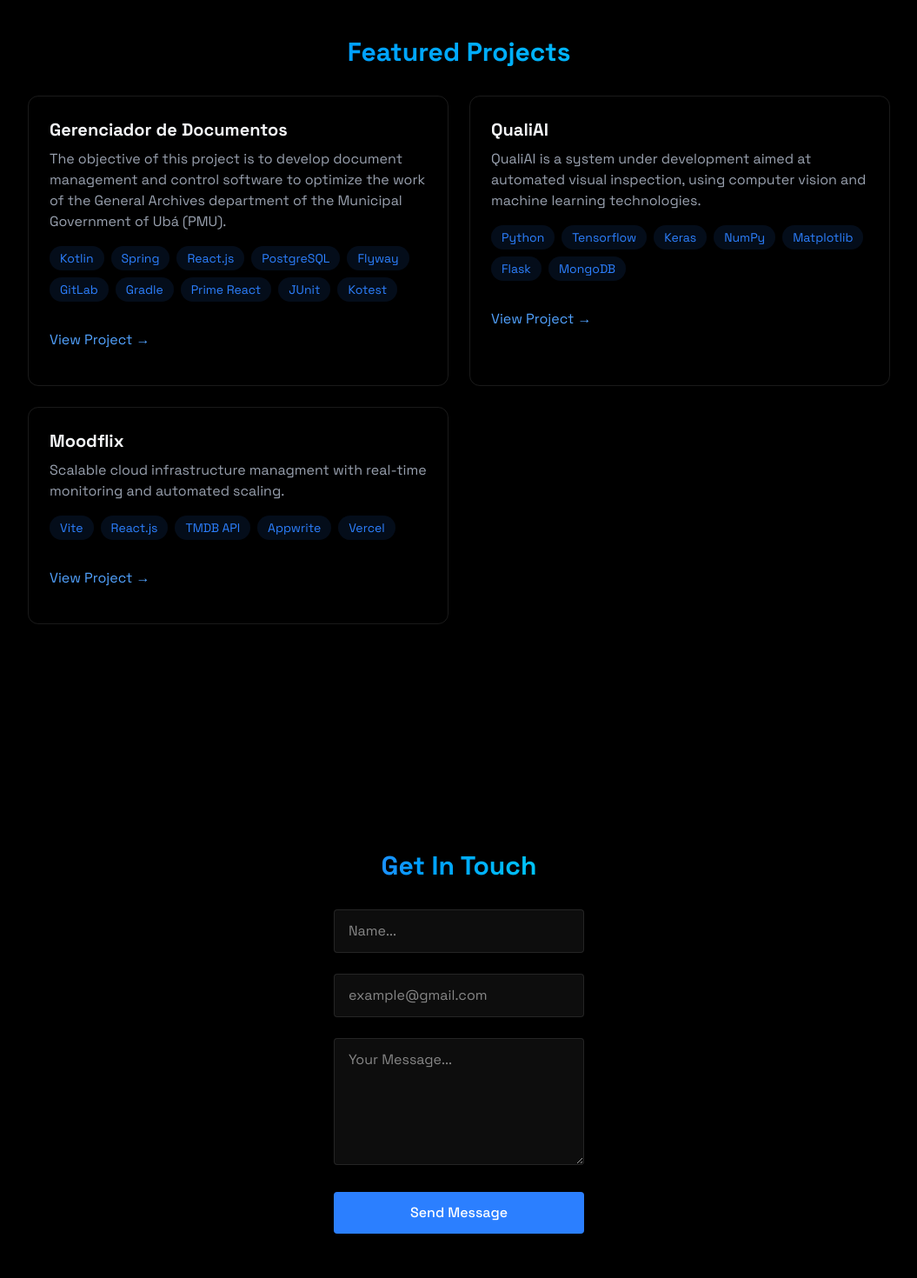
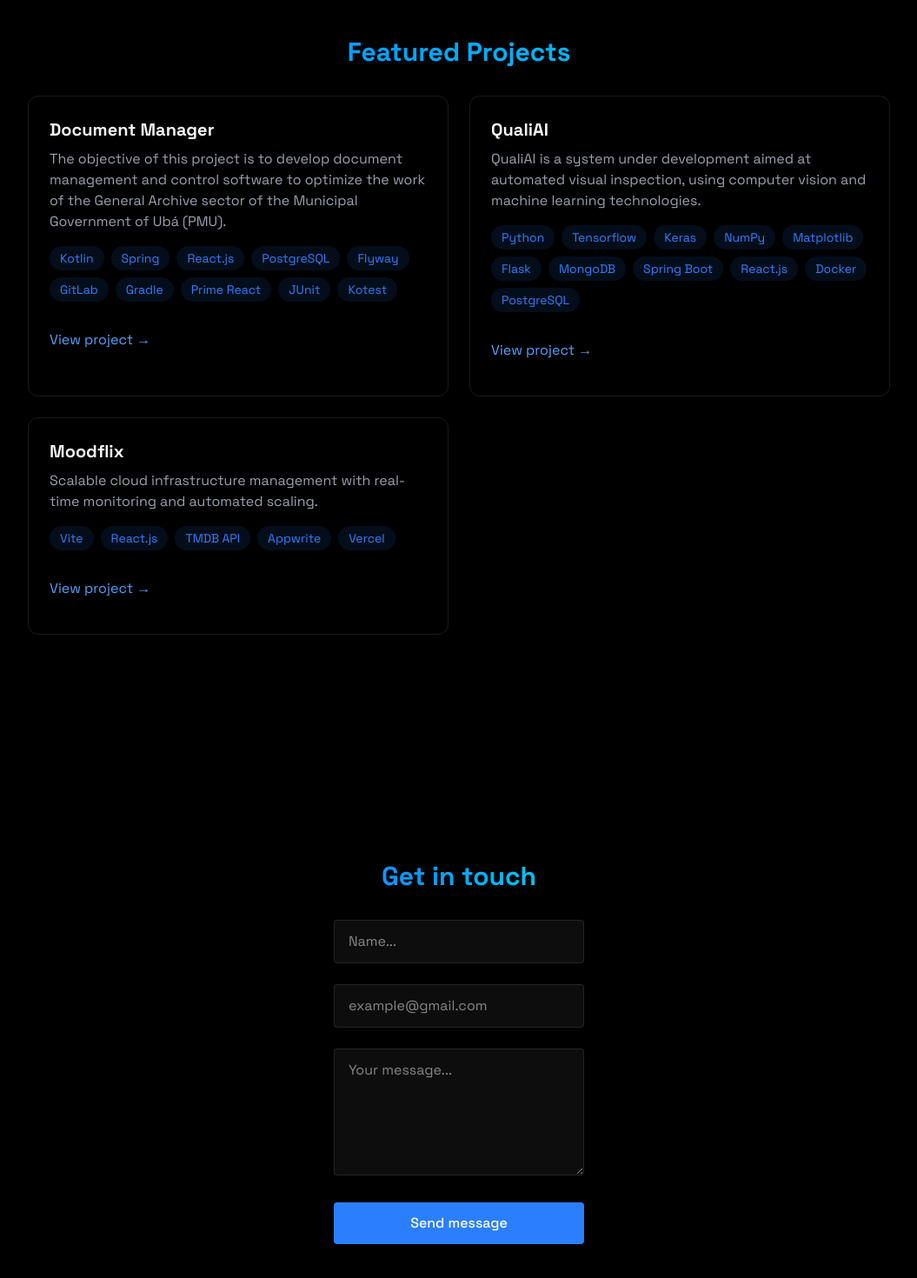
Before and after one commit to lucasrodriguescunha/beautiful-portfolio, a React (Vite) app: page / in a window 1280 px wide. Shown: the part 2070-3540 px from the top of the page at 87% size, without its empty margins (112-1167 px from the left). Built offline with nearby package versions, Linux system fonts and the light colour scheme.

Commit message:
feat: adding translations to texts

```diff
--- a/index.html
+++ b/index.html
@@ -21,7 +21,7 @@
   <meta property="og:title" content="Lucas Rodrigues Cunha">
   <meta property="og:description"
     content="Nice to meet you, my name is Lucas Rodrigues Cunha, a Computer Science student and developer, passionate about Web development...">
-  <!-- <meta property="og:image" content="/your-image.png"> -->
+  <meta property="og:image" content="/me.jpg">
   <meta property="og:type" content="website">
   <meta property="og:locale" content="en_US">
 
--- a/src/components/sections/Contact.jsx
+++ b/src/components/sections/Contact.jsx
@@ -1,8 +1,10 @@
 import { useState } from "react";
 import { RevealOnScroll } from "../RevealOnScroll";
 import emailjs from '@emailjs/browser';
+import { useTranslation } from "react-i18next";
 
 export const Contact = () => {
+    const { t } = useTranslation();
     const [formData, setFormData] = useState({
         name: "",
         email: "",
@@ -36,7 +38,7 @@ export const Contact = () => {
             <RevealOnScroll>
                 <div className="px-4 w-80">
                     <h2 className="text-3xl font-bold mb-8 bg-gradient-to-r from-blue-500 to-cyan-400 bg-clip-text text-transparent text-center">
-                        Get In Touch
+                        {t('get_in_touch')}
                     </h2>
                     <form className="space-y-6" onSubmit={handleSubmit}>
                         <div className="relative">
@@ -47,7 +49,7 @@ export const Contact = () => {
                                 required
                                 value={formData.name}
                                 className="w-full bg-white/5 border border-white/10 rounded px-4 py-3 text-white transition focus:outline-none focus:border-blue-500 focus:bg-blue-500/5"
-                                placeholder="Name..."
+                                placeholder={t('name_placeholder')}
                                 onChange={(e) => setFormData({ ...formData, name: e.target.value })}
                             />
                         </div>
@@ -60,7 +62,7 @@ export const Contact = () => {
                                 required
                                 value={formData.email}
                                 className="w-full bg-white/5 border border-white/10 rounded px-4 py-3 text-white transition focus:outline-none focus:border-blue-500 focus:bg-blue-500/5"
-                                placeholder="example@gmail.com"
+                                placeholder={t('email_placeholder')}
                                 onChange={(e) => setFormData({ ...formData, email: e.target.value })}
                             />
                         </div>
@@ -73,7 +75,7 @@ export const Contact = () => {
                                 value={formData.message}
                                 rows={5}
                                 className="w-full bg-white/5 border border-white/10 rounded px-4 py-3 text-white transition focus:outline-none focus:border-blue-500 focus:bg-blue-500/5"
-                                placeholder="Your Message..."
+                                placeholder={t('message_placeholder')}
                                 onChange={(e) => setFormData({ ...formData, message: e.target.value })}
                             />
                         </div>
@@ -82,7 +84,7 @@ export const Contact = () => {
                             type="submit"
                             className="w-full bg-blue-500 text-white py-3 px-6 rounded font-medium transition relative overflow-hidden hover:-translate-y-0.5 hover:shadow-[0_0_15px_rgba(59, 130, 246, 0.4)]"
                         >
-                            Send Message
+                            {t('send_message')}
                         </button>
                     </form>
                 </div>
--- a/src/components/sections/Projects.jsx
+++ b/src/components/sections/Projects.jsx
@@ -1,6 +1,9 @@
 import { RevealOnScroll } from "../RevealOnScroll"
+import { useTranslation } from "react-i18next";
 
 export const Projects = () => {
+    const { t } = useTranslation();
+
     return (
         <section
             id="projects"
@@ -10,14 +13,14 @@ export const Projects = () => {
                 <div className="max-w-5xl mx-auto px-4">
                     <h2 className="text-3xl font-bold mb-8 bg-gradient-to-r from-blue-500 to-cyan-400 bg-clip-text text-transparent text-center"
                     >
-                        Featured Projects
+                        {t('featured_projects')}
                     </h2>
 
                     <div className="grid grid-cols-1 md:grid-cols-2 gap-6">
                         <div className="p-6 rounded-xl border border-white/10 hover:-translate-y-1 hover:border-blue-500/30 hover:shadow-[0_2px_8px_rgba(59, 130, 246, 0.1)] transition-all">
-                            <h3 className="text-xl font-bold mb-2"> Gerenciador de Documentos </h3>
+                            <h3 className="text-xl font-bold mb-2"> {t('document_manager_title')} </h3>
                             <p className="text-gray-400 mb-4">
-                                The objective of this project is to develop document management and control software to optimize the work of the General Archives department of the Municipal Government of Ubá (PMU).
+                                {t('document_manager_description')}
                             </p>
                             <div className="flex flex-wrap gap-2 mb-4">
                                 {["Kotlin", "Spring", "React.js", "PostgreSQL", "Flyway", "GitLab", "Gradle", "Prime React", "JUnit", "Kotest"].map((tech, key) => (
@@ -34,18 +37,18 @@ export const Projects = () => {
                                     href="#"
                                     className="text-blue-400 hover:text-blue-300 transition-colors my-4"
                                 >
-                                    View Project &#8594;
+                                    {t('view_project')} &#8594;
                                 </a>
                             </div>
                         </div>
 
                         <div className="p-6 rounded-xl border border-white/10 hover:-translate-y-1 hover:border-blue-500/30 hover:shadow-[0_2px_8px_rgba(59, 130, 246, 0.1)] transition-all">
-                            <h3 className="text-xl font-bold mb-2"> QualiAI </h3>
+                            <h3 className="text-xl font-bold mb-2"> {t('qualiai_title')} </h3>
                             <p className="text-gray-400 mb-4">
-                                QualiAI is a system under development aimed at automated visual inspection, using computer vision and machine learning technologies.
+                                {t('qualiai_description')}
                             </p>
                             <div className="flex flex-wrap gap-2 mb-4">
-                                {["Python", "Tensorflow", "Keras", "NumPy", "Matplotlib", "Flask", "MongoDB"].map((tech, key) => (
+                                {["Python", "Tensorflow", "Keras", "NumPy", "Matplotlib", "Flask", "MongoDB", "Spring Boot", "React.js", "Docker", "PostgreSQL"].map((tech, key) => (
                                     <span key={key} className="bg-blue-500/10 text-blue-500 py-1 px-3 rounded-full text-sm hover:bg-blue-500/20
                                 hover:shadow-[0_2px_8px_rgba(59, 130, 246, 0.2)] transition"
                                     >
@@ -60,16 +63,15 @@ export const Projects = () => {
                                     target="_blank"
                                     className="text-blue-400 hover:text-blue-300 transition-colors my-4"
                                 >
-                                    View Project &#8594;
+                                    {t('view_project')} &#8594;
                                 </a>
                             </div>
                         </div>
 
                         <div className="p-6 rounded-xl border border-white/10 hover:-translate-y-1 hover:border-blue-500/30 hover:shadow-[0_2px_8px_rgba(59, 130, 246, 0.1)] transition-all">
-                            <h3 className="text-xl font-bold mb-2"> Moodflix </h3>
+                            <h3 className="text-xl font-bold mb-2"> {t('moodflix_title')} </h3>
                             <p className="text-gray-400 mb-4">
-                                Scalable cloud infrastructure managment with real-time monitoring
-                                and automated scaling.
+                                {t('moodflix_description')}
                             </p>
                             <div className="flex flex-wrap gap-2 mb-4">
                                 {["Vite", "React.js", "TMDB API", "Appwrite", "Vercel"].map((tech, key) => (
@@ -87,7 +89,7 @@ export const Projects = () => {
                                     target="_blank"
                                     className="text-blue-400 hover:text-blue-300 transition-colors my-4"
                                 >
-                                    View Project &#8594;
+                                    {t('view_project')} &#8594;
                                 </a>
                             </div>
                         </div>
--- a/src/locales/en/translation.json
+++ b/src/locales/en/translation.json
@@ -5,20 +5,29 @@
     "contact": "Contact",
     "name": "Hi, I'm Lucas",
     "presentation": "I'm full stack developer who loves crafting clean, scalable web applications. My goal is to build solutions that offer both exceptional performance and a delightful user experience.",
+    "view_projects": "View projects",
+    "contact_me": "Contact me",
     "about_me": "About me",
     "passion": "Passionate developer with expertise in building scalable web applications and creating innovate solutions.",
-    "frontend": "Frontend",
-    "backend": "Backend",
-    "devops": "DevOps",
-    "sgbds": "SGBDs",
     "tests": "Unit Tests",
     "messaging": "Messaging",
     "education": "Education",
+    "undergraduate_course": "B.S in Computer Science - UNIFAGOC (2023-2027)",
+    "relevant_courses": "Relevant Courses: Data Structures, Algorithms and programming techniques, Web Development, Master Clean and Hexagonal Architecture...",
     "work_experience": "Work Experience",
-    "get_in_touch": "Get In Touch",
+    "work_experiences": "Full-stack Trainee Developer at PMU (2024- Present)",
+    "desc_experiences": "Responsible for front-end development and the creation and integration of REST APIs.",
+    "featured_projects": "Featured Projects",
+    "document_manager_title": "Document Manager",
+    "document_manager_description": "The objective of this project is to develop document management and control software to optimize the work of the General Archive sector of the Municipal Government of Ubá (PMU).",
+    "qualiai_title": "QualiAI",
+    "qualiai_description": "QualiAI is a system under development aimed at automated visual inspection, using computer vision and machine learning technologies.",
+    "moodflix_title": "Moodflix",
+    "moodflix_description": "Scalable cloud infrastructure management with real-time monitoring and automated scaling.",
+    "view_project": "View project",
+    "get_in_touch": "Get in touch",
     "name_placeholder": "Name...",
     "email_placeholder": "example@gmail.com",
-    "message_placeholder": "Your Message...",
-    "view_projects": "View projects",
-    "contact_me": "Contact me"
+    "message_placeholder": "Your message...",
+    "send_message": "Send message"
 }
```
Also changed, not shown: src/components/MobileMenu.jsx (+17 -6 lines), src/components/sections/About.jsx (+9 -10 lines), src/locales/pt/translation.json (+17 -8 lines), public/me.jpg (added).
